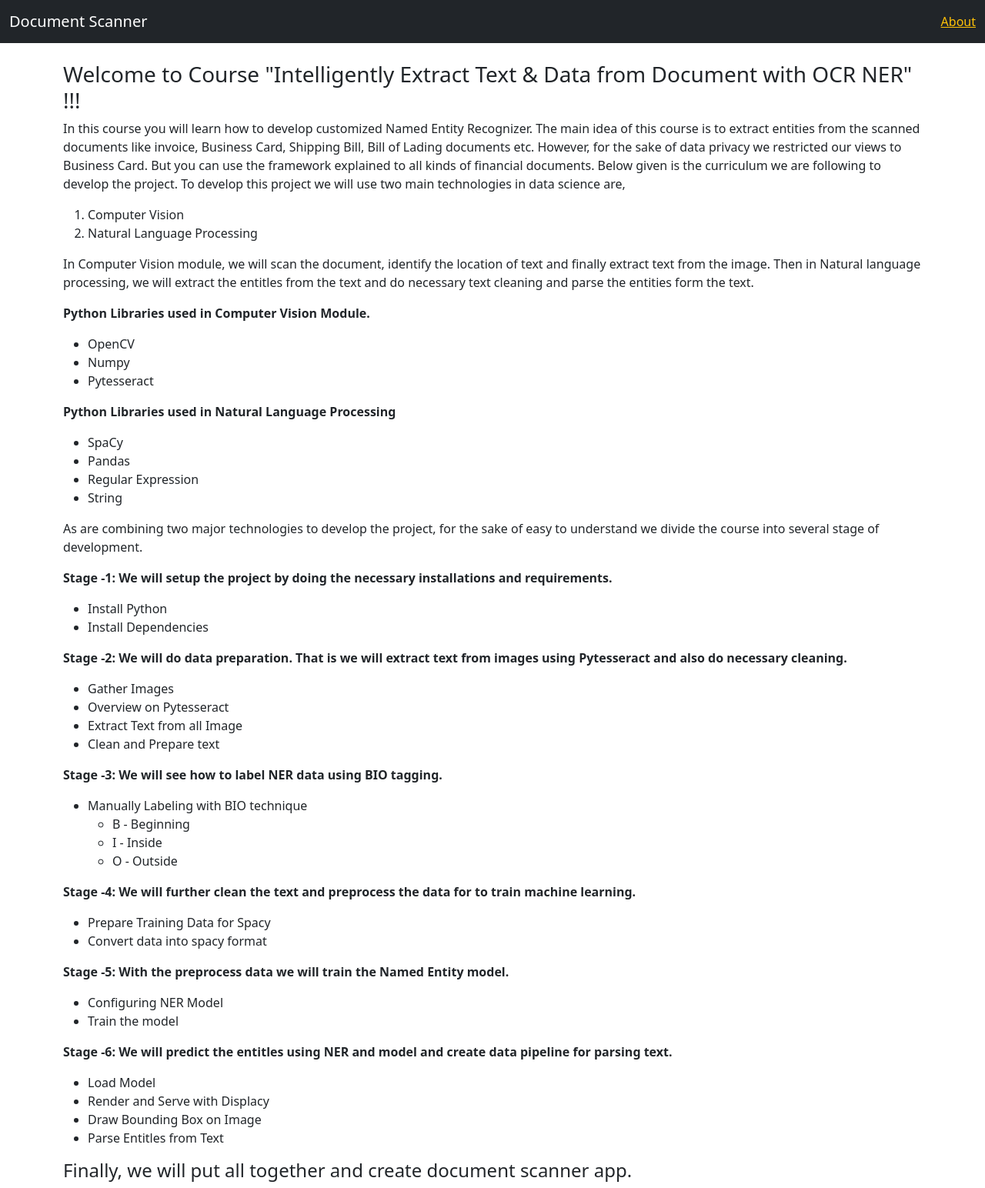
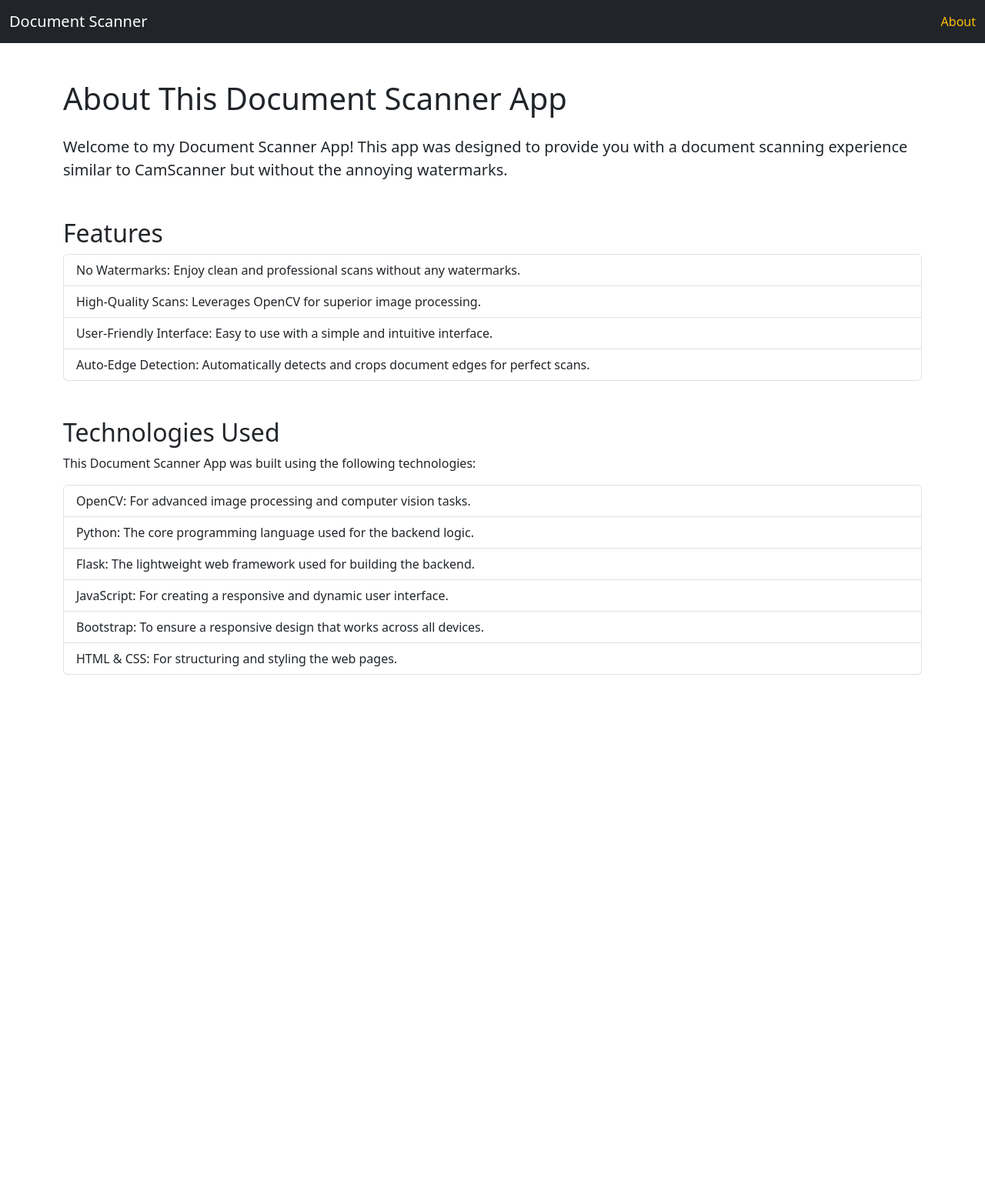
Before and after one commit to ohuynh21/document_scanner, a Flask app: page /about in a window 1280 px wide. Shown: the whole page at 77% size. After the commit the page ends 877 px from the top, so only its background shows below. Run offline with Flask 3, Linux system fonts and the light colour scheme.

```diff
--- a/templates/about.html
+++ b/templates/about.html
@@ -1,102 +1,27 @@
 {% extends 'index.html' %}
 
 {% block body %}
-<br>
-<div class = "container">
-    <h3>Welcome to Course "Intelligently Extract Text & Data from Document with OCR NER" !!!</h3>
+<div class="container mt-5">
+        <h1 class="mb-4">About This Document Scanner App</h1>
+        <p class="lead">Welcome to my Document Scanner App! This app was designed to provide you with a document scanning experience similar to CamScanner but without the annoying watermarks.</p>
 
-        <p>In this course you will learn how to develop customized Named Entity Recognizer.
-            The main idea of this course is to extract entities from the scanned documents like invoice,
-            Business Card, Shipping Bill, Bill of Lading documents etc. However,
-            for the sake of data privacy we restricted our views to Business Card.
-            But you can use the framework explained to all kinds of financial documents.
-            Below given is the curriculum we are following to develop the project.
-            To develop this project we will use two main technologies in data science are,</p>
-            <ol>
-                <li>Computer Vision</li>
-                <li>Natural Language Processing</li>
-            </ol>
+        <h2 class="mt-5">Features</h2>
+        <ul class="list-group mb-4">
+            <li class="list-group-item">No Watermarks: Enjoy clean and professional scans without any watermarks.</li>
+            <li class="list-group-item">High-Quality Scans: Leverages OpenCV for superior image processing.</li>
+            <li class="list-group-item">User-Friendly Interface: Easy to use with a simple and intuitive interface.</li>
+            <li class="list-group-item">Auto-Edge Detection: Automatically detects and crops document edges for perfect scans.</li>
+        </ul>
 
-        <p>
-            In Computer Vision module, we will scan the document, identify the location of text and finally extract text from the image.
-            Then in Natural language processing,
-            we will extract the entitles from the text and do necessary text cleaning and parse the entities form the text.
-        </p>
-
-        <p><strong>Python Libraries used in Computer Vision Module.</strong></p>
-        <ul>
-            <li>OpenCV</li>
-            <li>Numpy</li>
-            <li>Pytesseract</li>
+        <h2 class="mt-5">Technologies Used</h2>
+        <p>This Document Scanner App was built using the following technologies:</p>
+        <ul class="list-group mb-4">
+            <li class="list-group-item">OpenCV: For advanced image processing and computer vision tasks.</li>
+            <li class="list-group-item">Python: The core programming language used for the backend logic.</li>
+            <li class="list-group-item">Flask: The lightweight web framework used for building the backend.</li>
+            <li class="list-group-item">JavaScript: For creating a responsive and dynamic user interface.</li>
+            <li class="list-group-item">Bootstrap: To ensure a responsive design that works across all devices.</li>
+            <li class="list-group-item">HTML & CSS: For structuring and styling the web pages.</li>
         </ul>
-        <p><strong>Python Libraries used in Natural Language Processing</strong></p>
-        <ul>
-            <li>SpaCy</li>
-            <li>Pandas</li>
-            <li>Regular Expression</li>
-            <li>String</li>
-        </ul>
-        <p>
-            As are combining two major technologies to develop the project,
-            for the sake of easy to understand we divide the course into several stage of development.
-        </p>
-
-        <p>
-            <strong>Stage -1: We will setup the project by doing the necessary installations and requirements.</strong>
-            <ul>
-                <li>Install Python</li>
-                <li>Install Dependencies</li>
-            </ul>
-
-        </p>
-        <p>
-            <strong>Stage -2: We will do data preparation. That is we will extract text from images using Pytesseract and also do necessary cleaning.</strong>
-            <ul>
-                <li>Gather Images</li>
-                <li>Overview on Pytesseract</li>
-                <li>Extract Text from all Image</li>
-                <li>Clean and Prepare text</li>
-            </ul>
-        </p>
-        <p>
-        <strong>Stage -3: We will see how to label NER data using BIO tagging.</strong>
-            <ul>
-                <li>Manually Labeling with BIO technique
-                    <ul>
-                        <li>B - Beginning</li>
-                        <li>I  -  Inside</li>
-                        <li>O - Outside</li>
-                    </ul>
-                </li>
-            </ul>
-        </p>
-
-        <p>
-            <strong>Stage -4: We will further clean the text and preprocess the data for to train machine learning.</strong>
-            <ul>
-                <li>Prepare Training Data for Spacy</li>
-                <li>Convert data into spacy format</li>
-            </ul>
-        </p>
-
-        <p>
-            <strong>Stage -5: With the preprocess data we will train the Named Entity model.</strong>
-            <ul>
-                <li>Configuring NER Model</li>
-                <li>Train the model</li>
-            </ul>
-        </p>
-
-        <p>
-            <strong>Stage -6: We will predict the entitles using NER and model and create data pipeline for parsing text.</strong>
-            <ul>
-                <li>Load Model</li>
-                <li>Render and Serve with Displacy</li>
-                <li>Draw Bounding Box on Image</li>
-                <li>Parse Entitles from Text</li>
-            </ul>
-        </p>
-
-        <h4>Finally, we will put all together and create document scanner app.</h4>
     </div>
     {% endblock %}
--- a/templates/index.html
+++ b/templates/index.html
@@ -16,7 +16,7 @@
 
             <ul class = "navbar-nav">
                 <li class = "nav-item">
-                <a href = "/about" class = "text-warning">About</a>
+                <a href = "/about" class = "text-warning" style = "text-decoration: none">About</a>
                 </li>
             </ul>
         </div>
--- a/templates/scanner.html
+++ b/templates/scanner.html
@@ -9,8 +9,8 @@
                 <div class="form-group flex-grow-1">
                     <input type="file" name="image_name" class="form-control" required>
                 </div>
-                <div class="form-group ml-2">
-                    <input type="submit" class="btn btn-primary">
+                <div class="form-group">
+                    <input type="submit" class="btn btn-warning pl-3">
                 </div>
             </form>
             <br>
```
Also changed, not shown: static/media/cropped_img.jpg, static/media/resized_img.jpg, static/media/upload.jpg, 1 other file.
